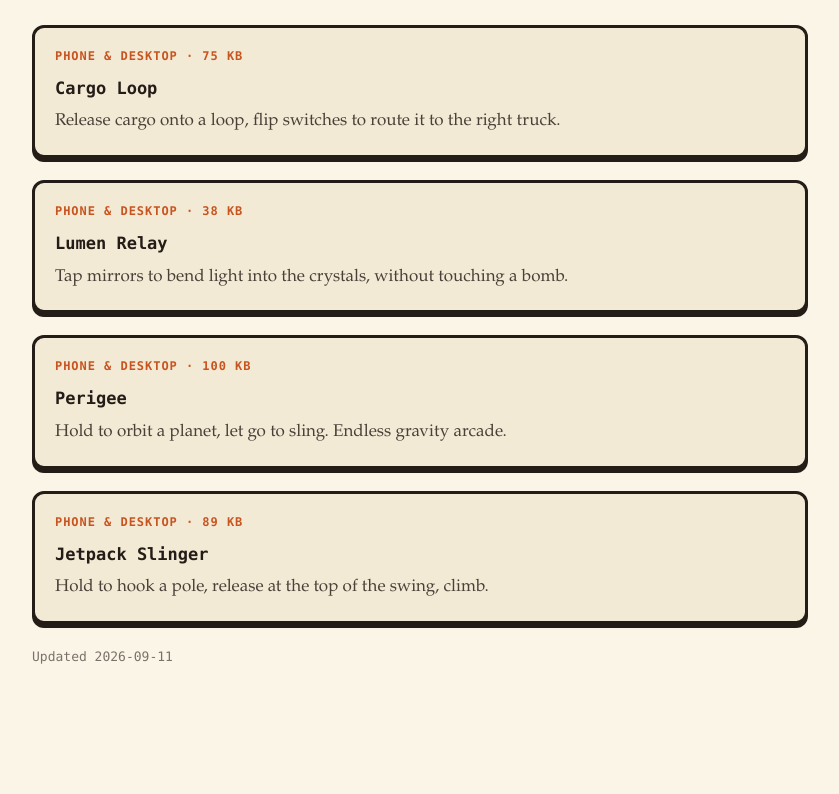
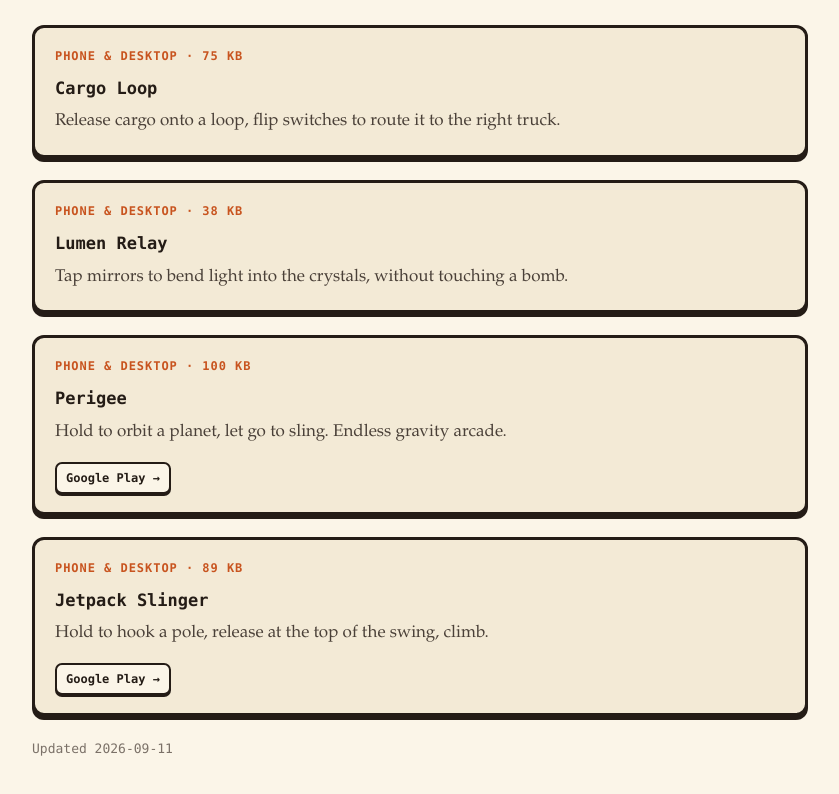
Before and after one commit to iqbalopu/portfolio, a plain HTML site: page play/index.html in a window 1280 px wide. Shown: the part 256-1050 px from the top of the page, without its empty margins (220-1059 px from the left). Drawn offline with Linux system fonts and the light colour scheme.

Commit message:
play: refresh web builds from one-input-arcade

```diff
--- a/play/games.json
+++ b/play/games.json
@@ -1,5 +1,5 @@
 {
-  "generated": "2026-09-11T13:49:35Z",
+  "generated": "2026-09-11T13:56:15Z",
   "games": [
     {
       "slug": "cargo",
--- a/play/index.html
+++ b/play/index.html
@@ -22,12 +22,19 @@
      margin:38px 0 12px;color:var(--ink-2)}
   .lede{color:var(--ink-2);margin:0 0 28px}
   .meta{font-family:var(--mono);font-size:13px;color:var(--ink-dim);margin:0 0 26px}
-  .card{display:block;text-decoration:none;color:inherit;background:var(--paper-2);
-    border:3px solid var(--ink);border-radius:12px;box-shadow:0 4px 0 var(--ink);
-    padding:18px 20px;margin:0 0 22px}
-  .card:hover{transform:translateY(1px);box-shadow:0 3px 0 var(--ink)}
+  /* The card is not itself a link: the store links inside it are real links,
+     and an anchor inside an anchor is not. */
+  .card{background:var(--paper-2);border:3px solid var(--ink);border-radius:12px;
+    box-shadow:0 4px 0 var(--ink);padding:18px 20px;margin:0 0 22px}
+  .card-main{display:block;text-decoration:none;color:inherit}
+  .card-main:hover h3{color:var(--accent)}
   .card h3{font-family:var(--mono);font-size:17px;margin:0 0 6px}
   .card p{margin:0;color:var(--ink-2);font-size:17px}
+  .stores{display:flex;flex-wrap:wrap;gap:8px;margin:14px 0 0}
+  .stores a{font-family:var(--mono);font-size:12px;font-weight:700;color:var(--ink);
+    text-decoration:none;background:var(--paper);border:2px solid var(--ink);
+    border-radius:7px;padding:4px 9px;box-shadow:0 2px 0 var(--ink)}
+  .stores a:hover{background:var(--gold)}
   .tag{font-family:var(--mono);font-size:12px;font-weight:700;letter-spacing:.08em;
     text-transform:uppercase;color:var(--accent);display:block;margin-bottom:8px}
   /* The frame has to match the game's own orientation. A landscape game in a
@@ -61,26 +68,36 @@
   <p class="lede">These run in the page. No install, no account, nothing to download —
   each one is a single HTML file that generates its own sound and art at runtime.</p>
 
-  <a class="card" href="cargo.html">
+  <div class="card">
+    <a class="card-main" href="cargo.html">
       <span class="tag">phone &amp; desktop · 75 KB</span>
       <h3>Cargo Loop</h3>
       <p>Release cargo onto a loop, flip switches to route it to the right truck.</p>
     </a>
-  <a class="card" href="lumen.html">
+  </div>
+  <div class="card">
+    <a class="card-main" href="lumen.html">
       <span class="tag">phone &amp; desktop · 38 KB</span>
       <h3>Lumen Relay</h3>
       <p>Tap mirrors to bend light into the crystals, without touching a bomb.</p>
     </a>
-  <a class="card" href="perigee.html">
+  </div>
+  <div class="card">
+    <a class="card-main" href="perigee.html">
       <span class="tag">phone &amp; desktop · 100 KB</span>
       <h3>Perigee</h3>
       <p>Hold to orbit a planet, let go to sling. Endless gravity arcade.</p>
     </a>
-  <a class="card" href="slinger.html">
+    <div class="stores"><a href="https://play.google.com/store/apps/details?id=com.iqbalopu.perigee">Google Play &rarr;</a></div>
+  </div>
+  <div class="card">
+    <a class="card-main" href="slinger.html">
       <span class="tag">phone &amp; desktop · 89 KB</span>
       <h3>Jetpack Slinger</h3>
       <p>Hold to hook a pole, release at the top of the swing, climb.</p>
     </a>
+    <div class="stores"><a href="https://play.google.com/store/apps/details?id=com.iqbalopu.slinger">Google Play &rarr;</a></div>
+  </div>
   <p class="meta">Updated 2026-09-11</p>
 </div>
 </body>
```
Also changed, not shown: play/cargo.html (+11 -4 lines), play/lumen.html (+11 -4 lines), play/perigee.html (+13 -5 lines), play/slinger.html (+13 -5 lines). Lines whose indentation alone changed are shown as unchanged.
